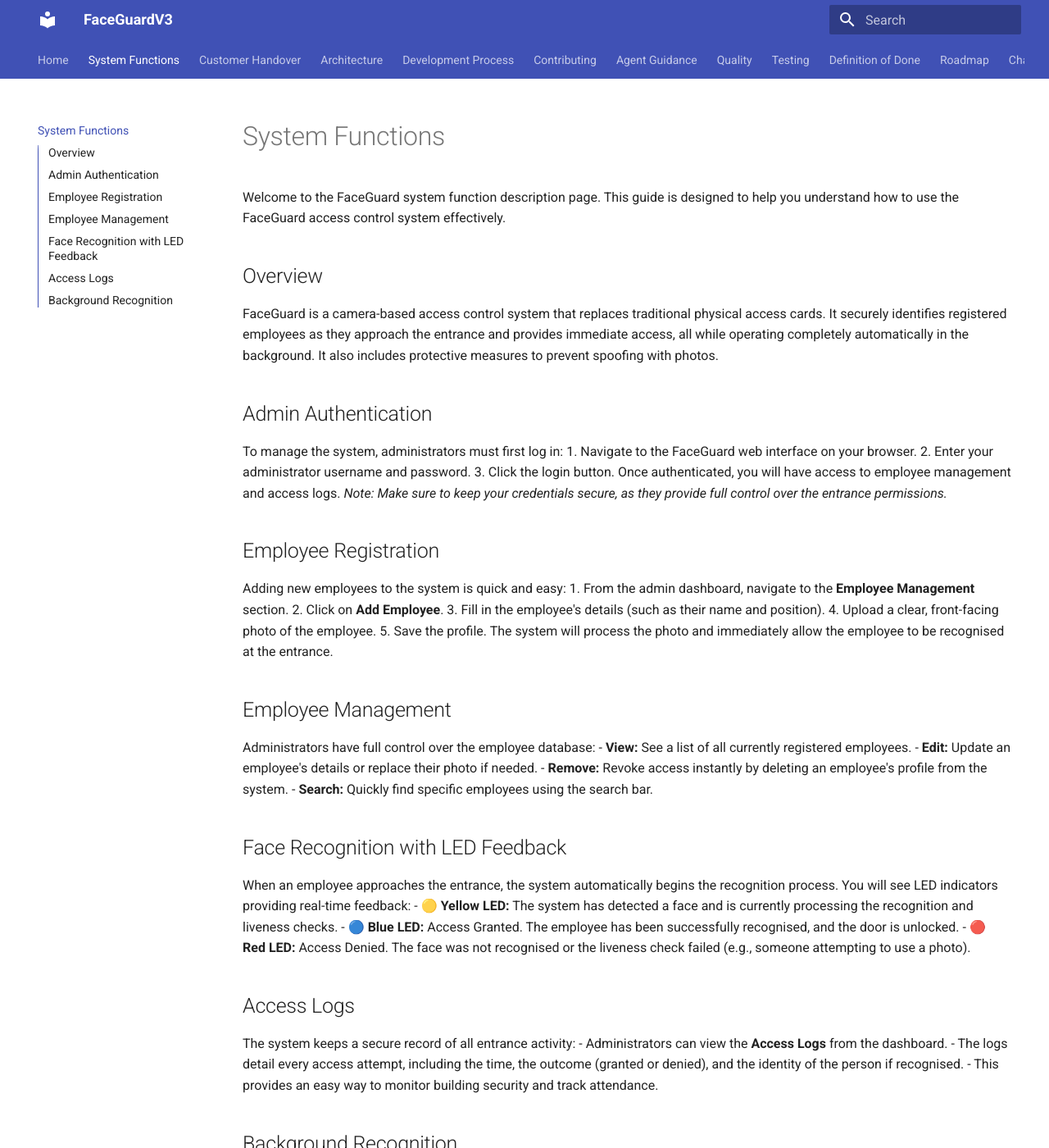
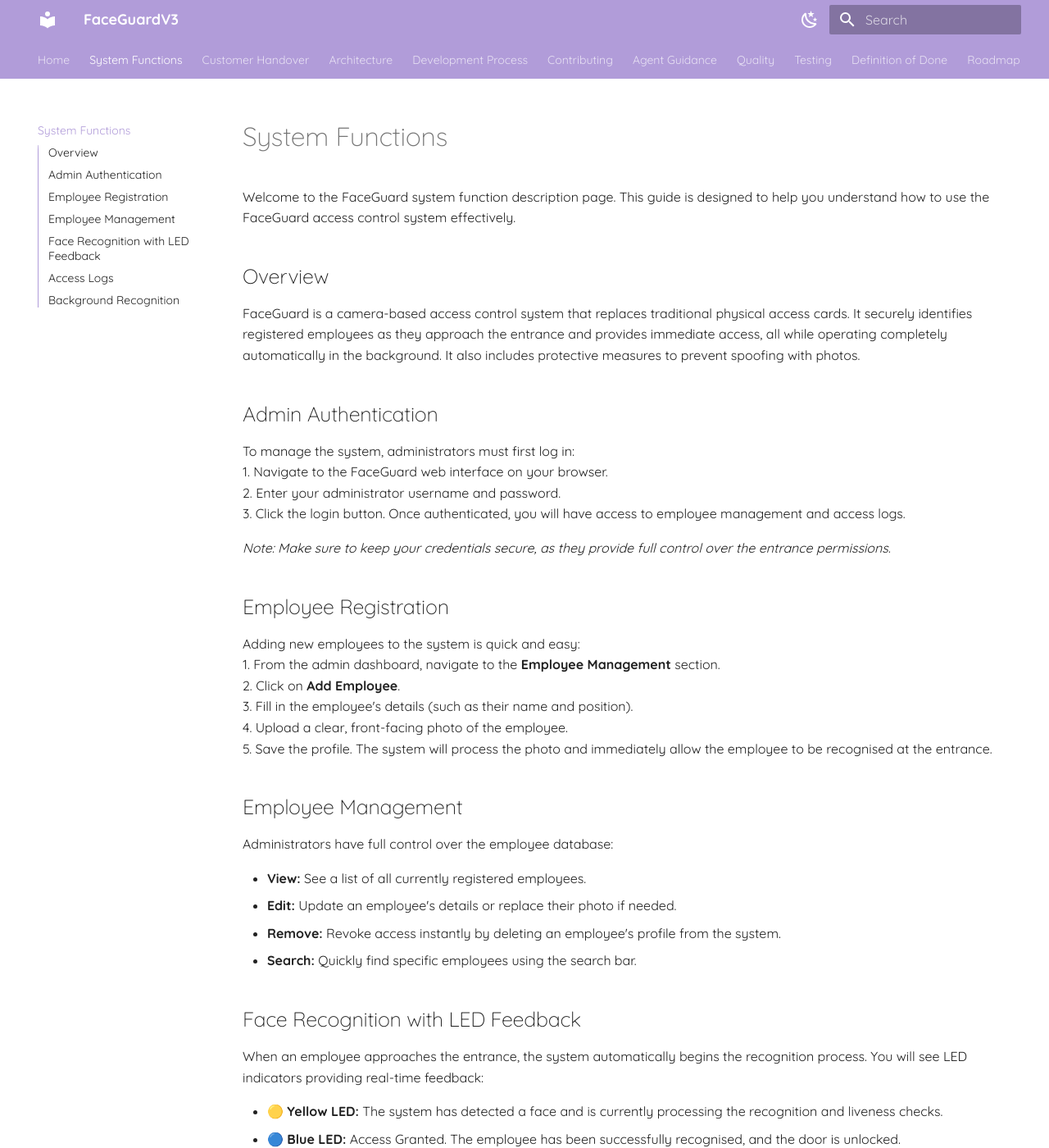
Before and after one commit to Innopolis-Robotics-Society/FaceGuardV3, an MkDocs documentation site: the page built from docs/system-functions.md, in a window 1280 px wide and 1400 px high. Shown: the whole window at 82% size. Built offline with MkDocs 1.6.1 and Material for MkDocs 9.7.7, drawn with Linux system fonts in a browser that asks for light colours; some of the changed text lies outside the part shown.

Commit message:
add style

```diff
--- /dev/null
+++ b/docs/stylesheets/extra.css
@@ -0,0 +1,15 @@
+:root {
+  /* Pastel Purple for Light Mode */
+  --md-primary-fg-color:        #b19cd9;
+  --md-primary-fg-color--light: #e4d7f5;
+  --md-primary-fg-color--dark:  #8b72b8;
+  --md-primary-bg-color:        #ffffff;
+}
+
+[data-md-color-scheme="slate"] {
+  /* Slightly adjusted Pastel Purple for Dark Mode so it's visible */
+  --md-primary-fg-color:        #c9b6eb;
+  --md-primary-fg-color--light: #e4d7f5;
+  --md-primary-fg-color--dark:  #9d81cd;
+  --md-primary-bg-color:        #000000;
+}
--- a/docs/system-functions.md
+++ b/docs/system-functions.md
@@ -10,6 +10,7 @@
 1. Navigate to the FaceGuard web interface on your browser.
 2. Enter your administrator username and password.
 3. Click the login button. Once authenticated, you will have access to employee management and access logs.
+
 *Note: Make sure to keep your credentials secure, as they provide full control over the entrance permissions.*
 
 ## Employee Registration
@@ -22,6 +23,7 @@
 
 ## Employee Management
 Administrators have full control over the employee database:
+
 - **View:** See a list of all currently registered employees.
 - **Edit:** Update an employee's details or replace their photo if needed.
 - **Remove:** Revoke access instantly by deleting an employee's profile from the system.
@@ -29,12 +31,14 @@
 
 ## Face Recognition with LED Feedback
 When an employee approaches the entrance, the system automatically begins the recognition process. You will see LED indicators providing real-time feedback:
+
 - 🟡 **Yellow LED:** The system has detected a face and is currently processing the recognition and liveness checks.
 - 🔵 **Blue LED:** Access Granted. The employee has been successfully recognised, and the door is unlocked.
 - 🔴 **Red LED:** Access Denied. The face was not recognised or the liveness check failed (e.g., someone attempting to use a photo).
 
 ## Access Logs
 The system keeps a secure record of all entrance activity:
+
 - Administrators can view the **Access Logs** from the dashboard.
 - The logs detail every access attempt, including the time, the outcome (granted or denied), and the identity of the person if recognised.
 - This provides an easy way to monitor building security and track attendance.
--- a/mkdocs.yml
+++ b/mkdocs.yml
@@ -2,15 +2,31 @@
 site_url: https://innopolis-robotics-society.github.io/FaceGuardV3/
 theme:
   name: material
+  font:
+    text: Quicksand
+    code: Roboto Mono
   features:
     - navigation.tabs
     - navigation.sections
     - navigation.top
     - toc.integrate
   palette:
-    - scheme: default
-      primary: indigo
-      accent: indigo
+    # Light mode
+    - media: "(prefers-color-scheme: light)"
+      scheme: default
+      primary: custom
+      accent: purple
+      toggle:
+        icon: material/weather-night
+        name: Switch to dark mode
+    # Dark mode
+    - media: "(prefers-color-scheme: dark)"
+      scheme: slate
+      primary: custom
+      accent: purple
+      toggle:
+        icon: material/weather-sunny
+        name: Switch to light mode
 
 docs_dir: docs
 
@@ -48,3 +64,6 @@
   - pymdownx.tabbed
   - pymdownx.tasklist
   - admonition
+
+extra_css:
+  - stylesheets/extra.css
```
